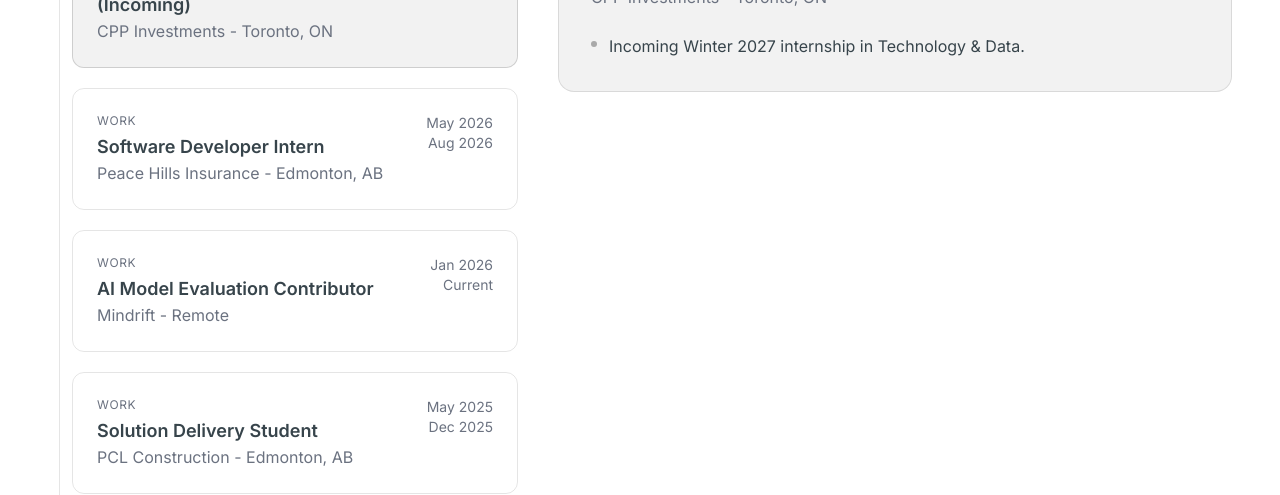
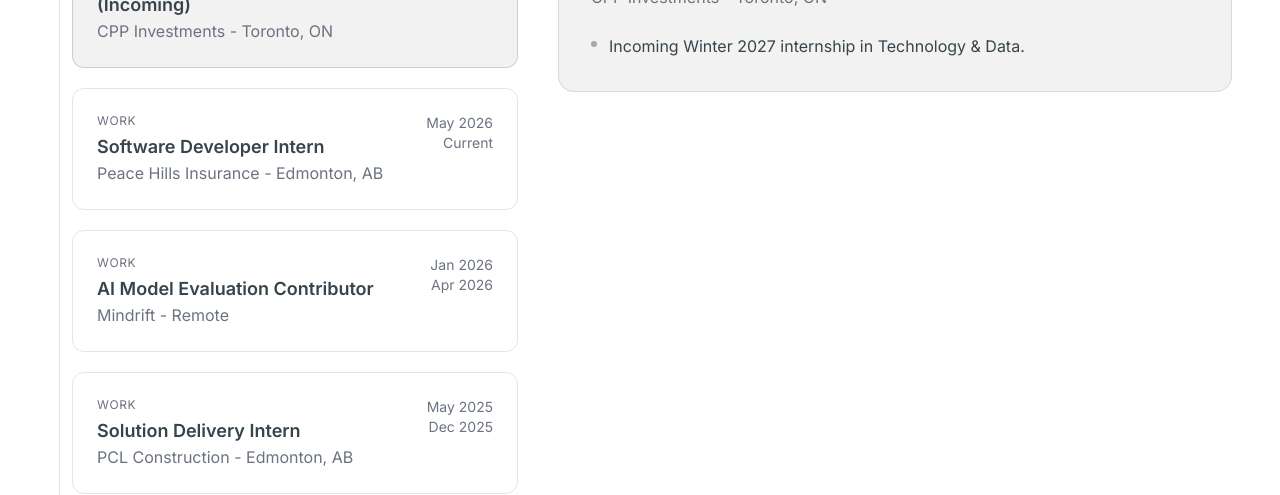
Before and after one commit to lecegues/lecegues-website, a Next.js app in the folder client/: page / in a window 1280 px wide. Shown: the part 1000-1495 px from the top of the page. Built offline with nearby package versions, Linux system fonts and the light colour scheme.

Commit message:
Small text updates to experience section

```diff
--- a/client/app/components/ExperienceSection.jsx
+++ b/client/app/components/ExperienceSection.jsx
@@ -24,7 +24,7 @@
         org: "Peace Hills Insurance",
         location: "Edmonton, AB",
         start: "May 2026",
-        end: "Aug 2026",
+        end: "Current",
         tags: ["AI RAG", "AWS", "Python", "Java"],
         bullets: [
           "Implementing regulatory Guidewire updates in Java, ensuring system compliance for 1,000+ brokers",
@@ -39,7 +39,7 @@
         org: "Mindrift",
         location: "Remote",
         start: "Jan 2026",
-        end: "Current",
+        end: "Apr 2026",
         tags: ["AI", "Testing"],
         bullets: [
           "Contributed to multiple AI projects by evaluating LLM-based agents across different domains, generating and assessing multi-turn prompts for response quality, intent alignment, and factual accuracy",
@@ -48,7 +48,7 @@
       {
         id: "pcl-2025",
         type: "Work",
-        title: "Solution Delivery Student",
+        title: "Solution Delivery Intern",
         org: "PCL Construction",
         location: "Edmonton, AB",
         start: "May 2025",
```
